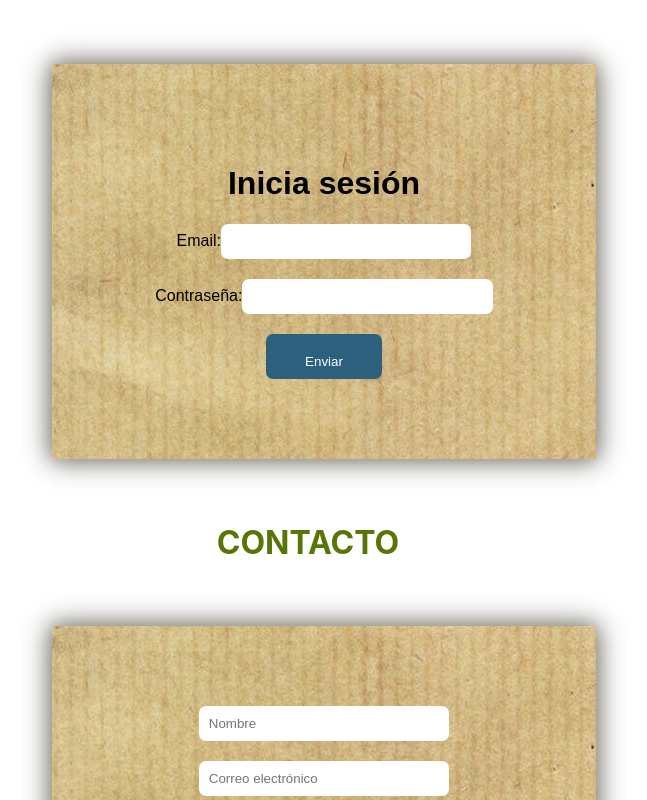
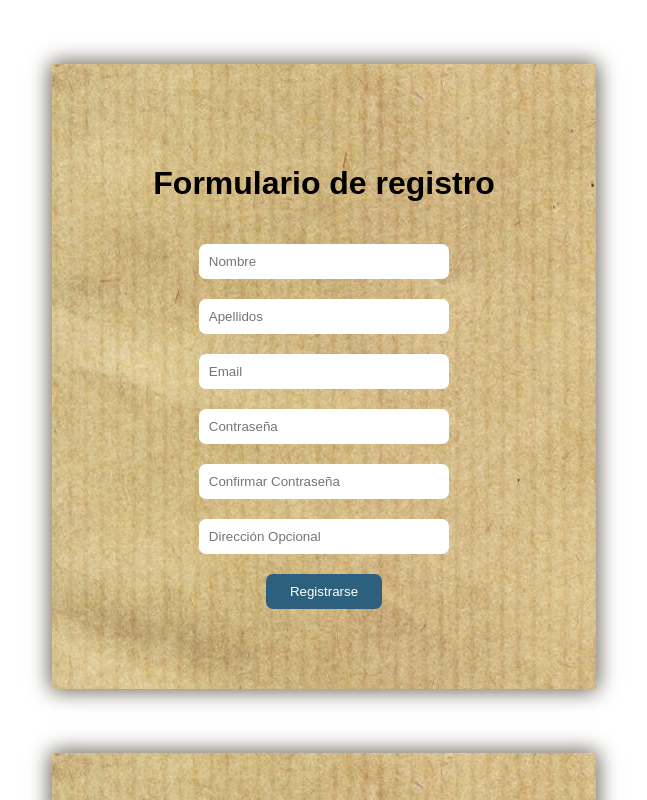
Before and after one commit to LindaHG1/SmartFood-Front, a React (Create React App) app: page / in a window 1280 px wide. Shown: the top 800 px of the page, without its empty margins (332-979 px from the left). Built offline with nearby package versions, Linux system fonts and the light colour scheme.

Commit message:
nuevo formulario

```diff
--- a/package.json
+++ b/package.json
@@ -19,7 +19,8 @@
     "react-scripts": "5.0.1",
     "react-toastify": "^9.1.2",
     "simple-react-footer": "^1.0.2",
-    "web-vitals": "^2.1.4"
+    "web-vitals": "^2.1.4",
+    "yup": "^1.0.2"
   },
   "scripts": {
     "start": "react-scripts start",
--- a/public/assets/style/main.css
+++ b/public/assets/style/main.css
@@ -12,7 +12,7 @@
   padding: 80px;
   width: 30%;
   align-items: center;
-  box-shadow: 0 0 20px rgb(134, 125, 109), 0 0 30px rgb(154, 155, 155);
+  box-shadow: 0 0 20px rgb(134, 125, 109), 0 0 20px rgb(154, 155, 155);
 }
 @media (max-width: 900px) {
   .rounded-3 {
@@ -226,6 +226,74 @@ footer .copy p {
   }
 }
 
+.title h1 {
+  margin-bottom: 0;
+  color: #587608;
+}
+
+.rounded-3 {
+  background-image: url(../../images/fondobolsa.jpg);
+  border: none;
+  margin: 5%;
+  margin-left: 30%;
+  font-family: "Poppins", sans-serif;
+  padding: 80px;
+  width: 30%;
+  align-items: center;
+  box-shadow: 0 0 20px rgb(134, 125, 109), 0 0 20px rgb(154, 155, 155);
+}
+@media (max-width: 900px) {
+  .rounded-3 {
+    padding: 0;
+    width: auto;
+    height: 350px;
+    margin-left: 5%;
+  }
+}
+
+.btn-primary {
+  background: #2D607C !important;
+  border: none;
+  width: 30%;
+  padding: 10px;
+  border-radius: 7px;
+  color: white;
+}
+.btn-primary:hover {
+  background-color: #57813e !important;
+  border: none;
+}
+
+.mx-auto {
+  padding-top: 20px;
+}
+
+.mb-3 .error {
+  color: #e92b2d;
+  font-weight: 600;
+  font-size: 12px;
+}
+.mb-3 .exito {
+  text-align: center;
+  font-size: 14px;
+  padding-top: 20px;
+  color: #235c02;
+  font: bold;
+}
+.mb-3 .form-control {
+  padding: 10px;
+  width: 60%;
+  margin-bottom: 20px;
+  border-radius: 7px;
+  border: none;
+}
+@media (max-width: 900px) {
+  .mb-3 .form-control {
+    margin-top: 40px;
+    margin-bottom: 0;
+  }
+}
+
 .Section {
   margin-left: 20%;
   margin-right: 20%;
--- a/src/App.js
+++ b/src/App.js
@@ -2,6 +2,7 @@ import './App.css';
 import Footer from './Components/Footer';
 import ContactForm from './Components/ContactForm';
 import LoginForm from './Components/LoginForm';
+import SingIn from './Components/SingIn';
 
 
 
@@ -12,6 +13,7 @@ import LoginForm from './Components/LoginForm';
 function App() {
   return (
     <div className="App">
+      <SingIn />
 
       <LoginForm />
 
--- a/src/Components/LoginForm.jsx
+++ b/src/Components/LoginForm.jsx
@@ -24,27 +24,23 @@ function LoginForm() {
       >
         {({ values, handleChange, handleSubmit, errors, touched }) => (
           <Form className='mb-3' onSubmit={handleSubmit}>
-            <label>
-              Email:
             <Field
-                className='form-control'
+              className='form-control' placeholder="Email"
               type="email"
               name="email"
               value={values.email}
               onChange={handleChange}
             />
-            </label>
+
             <br />
-            <label>
-              Contraseña:
             <Field
-                className='form-control'
+              className='form-control' placeholder="Contraseña"
               type="password"
               name="password"
               value={values.password}
               onChange={handleChange}
             />
-            </label>
+
             <ErrorMessage name="password" component="div" className="error" />
             <br />
             <button className='btn-primary mx-auto' type="submit">Enviar</button>
--- a/src/Components/SingIn.jsx
+++ b/src/Components/SingIn.jsx
@@ -0,0 +1,86 @@
+import React from 'react';
+import { Formik, Form, Field, ErrorMessage } from 'formik';
+import * as Yup from 'yup';
+import '../assets/sass/components/_singinform.scss';
+
+
+
+
+const RegisterForm = () => {
+  return (
+    <div className="rounded-3">
+      <h1 className="title">Formulario de registro</h1>
+
+      <Formik
+        initialValues={{
+          name: '',
+          lastName: '',
+          email: '',
+          password: '',
+          confirmPassword: '',
+          address: ''
+        }}
+        validationSchema={Yup.object({
+          name: Yup.string().required('Este campo es obligatorio'),
+          lastName: Yup.string().required('Este campo es obligatorio'),
+          email: Yup.string().email('El email no es válido').required('Este campo es obligatorio'),
+          password: Yup.string().required('Este campo es obligatorio'),
+          confirmPassword: Yup.string()
+            .oneOf([Yup.ref('password'), null], 'Las contraseñas deben coincidir')
+            .required('Este campo es obligatorio')
+        })}
+        onSubmit={(values, { setSubmitting }) => {
+          setTimeout(() => {
+            alert(JSON.stringify(values, null, 2));
+            setSubmitting(false);
+          }, 400);
+        }}
+      >
+        {({ errors, touched, isSubmitting }) => (
+          <Form className="mx-auto">
+            <div className="mb-3">
+
+              <Field type="text" name="name" className="form-control" placeholder="Nombre" />
+              <ErrorMessage name="name" component="div" className="error" />
+            </div>
+
+            <div className="mb-3">
+
+              <Field type="text" name="lastName" className="form-control" placeholder="Apellidos" />
+              <ErrorMessage name="lastName" component="div" className="error" />
+            </div>
+
+            <div className="mb-3">
+
+              <Field type="email" name="email" className="form-control" placeholder="Email" />
+              <ErrorMessage name="email" component="div" className="error" />
+            </div>
+
+            <div className="mb-3">
+
+              <Field type="password" name="password" className="form-control" placeholder="Contraseña" />
+              <ErrorMessage name="password" component="div" className="error" />
+            </div>
+
+            <div className="mb-3">
+
+              <Field type="password" name="confirmPassword" className="form-control" placeholder="Confirmar Contraseña" />
+              <ErrorMessage name="confirmPassword" component="div" className="error" />
+            </div>
+
+            <div className="mb-3">
+
+              <Field type="text" name="address" className="form-control" placeholder="Dirección Opcional"/>
+            </div>
+
+            <button type="submit" disabled={isSubmitting} className="btn btn-primary">
+              Registrarse
+            </button>
+          </Form>
+        )}
+      </Formik>
+    </div>
+  );
+};
+
+export default RegisterForm;
--- a/src/assets/sass/components/_contactform.scss
+++ b/src/assets/sass/components/_contactform.scss
@@ -14,7 +14,7 @@
     padding: 80px;
     width: 30%;
     align-items: center;
-    box-shadow: 0 0 20px rgb(134, 125, 109), 0 0 30px rgb(154, 155, 155);
+    box-shadow: 0 0 20px rgb(134, 125, 109), 0 0 20px rgb(154, 155, 155);
     @media(max-width:900px){
         padding:0;
         width: auto;
--- a/src/assets/sass/components/_singinform.scss
+++ b/src/assets/sass/components/_singinform.scss
@@ -0,0 +1,71 @@
+.title{
+    h1{
+margin-bottom:0;
+color:#587608;
+}
+}
+
+.rounded-3 {
+background-image:url(../../images/fondobolsa.jpg);
+border: none;
+margin: 5%;
+margin-left:30%;
+font-family: 'Poppins', sans-serif;
+padding: 80px;
+width: 30%;
+align-items: center;
+box-shadow: 0 0 20px rgb(134, 125, 109), 0 0 20px rgb(154, 155, 155);
+@media(max-width:900px){
+    padding:0;
+    width: auto;
+    height: 350px;
+    margin-left:5%;
+}
+}
+
+.btn-primary {
+background: #2D607C !important;
+border: none;
+width: 30%;
+padding:10px;
+border-radius: 7px;
+color:white;
+
+&:hover {
+  background-color: #57813e !important;
+  border: none;
+}
+}
+
+.mx-auto {
+padding-top: 20px;
+}
+
+.mb-3 {
+.error {
+  color: #e92b2d;
+  font-weight: 600;
+  font-size: 12px;
+}
+
+.exito {
+  text-align: center;
+  font-size: 14px;
+  padding-top: 20px;
+  color: #235c02;
+  font: bold;
+}
+.form-control{
+    padding:10px;
+    width: 60%;
+    margin-bottom: 20px;
+    border-radius: 7px;
+    border:none;
+    @media(max-width:900px){
+        margin-top:40px;
+        margin-bottom:0;
+    }
+}
+
+
+}
```
Also changed, not shown: 2 other files (tests, documents, lock files or other folders). Lines whose indentation alone changed are shown as unchanged.
